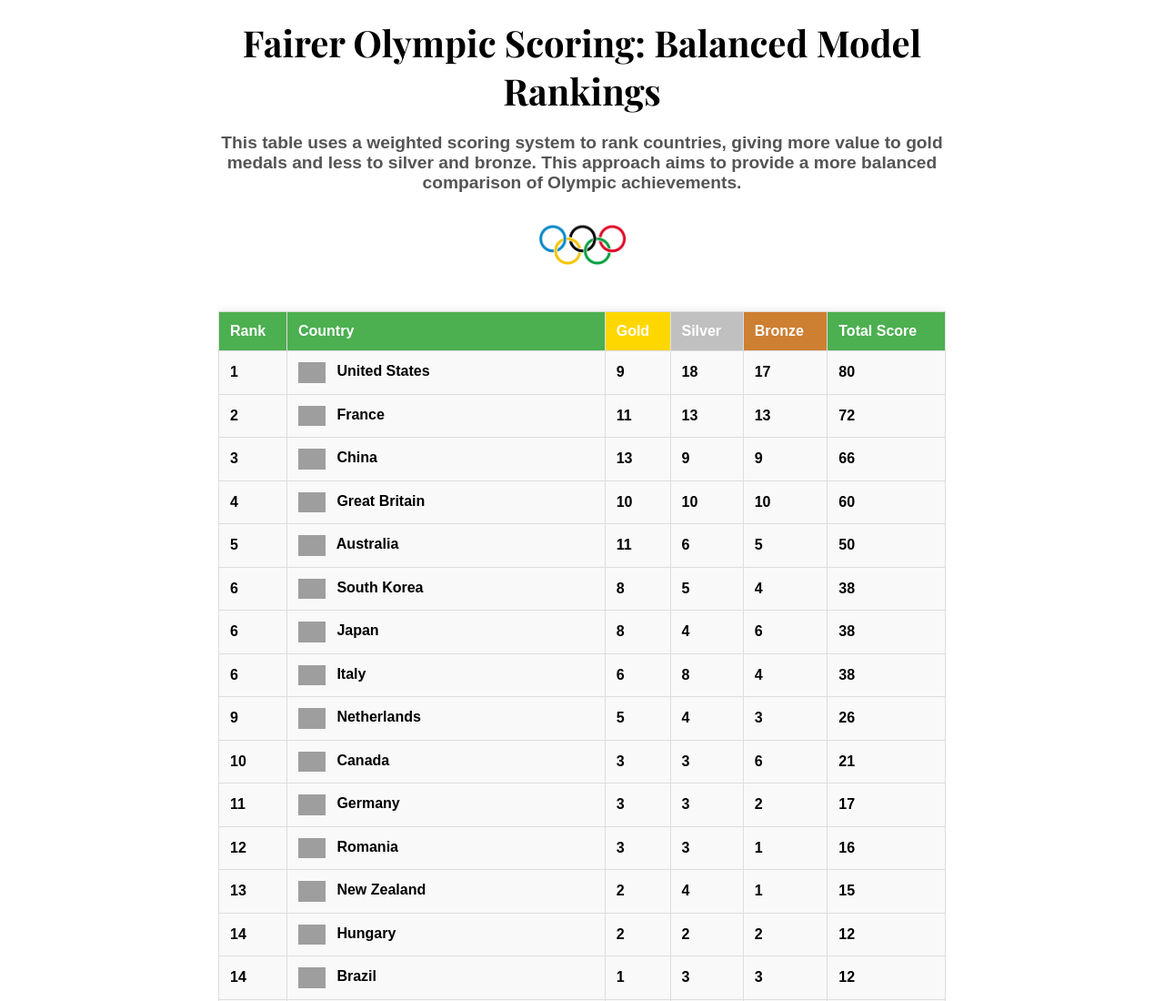
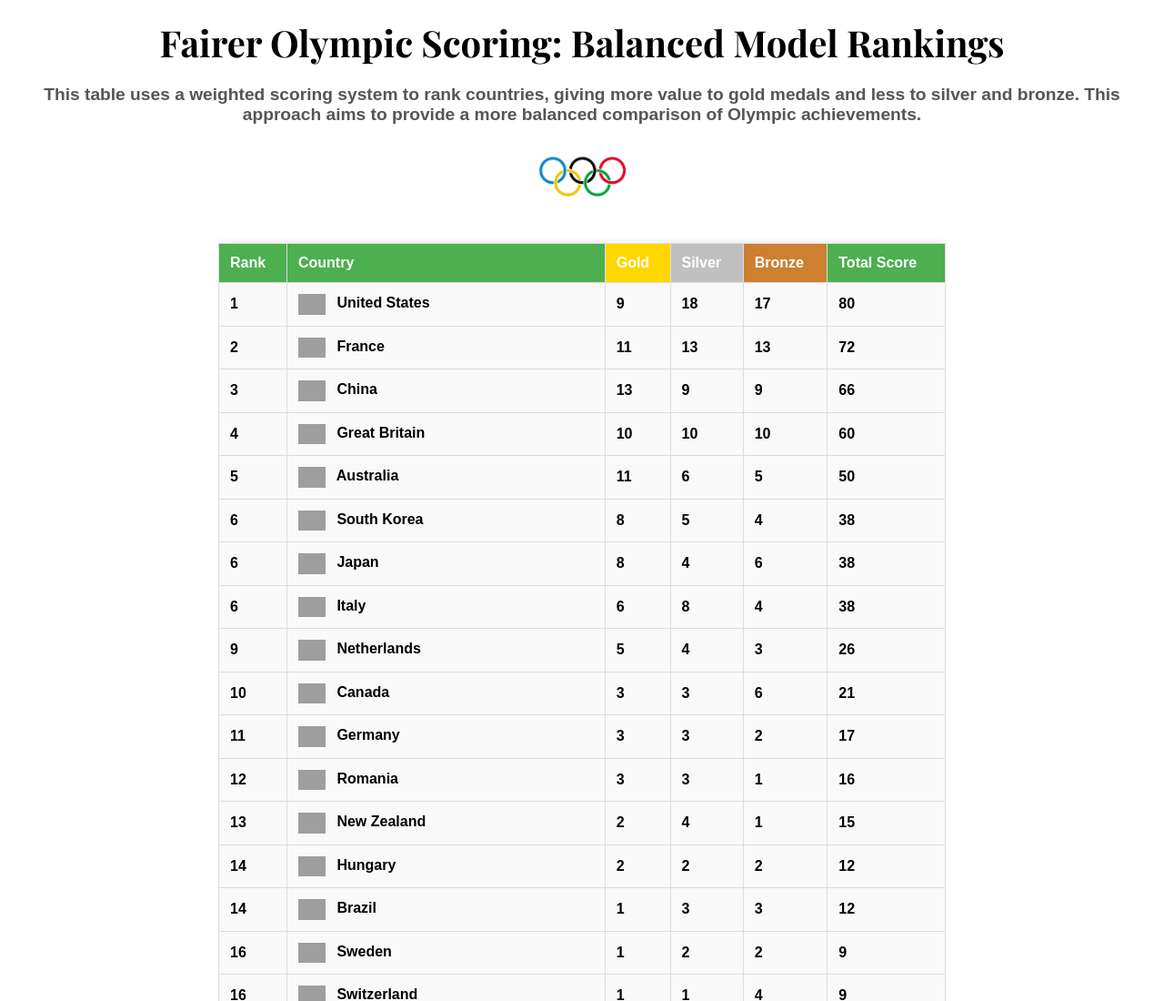
Before and after one commit to charlieeg/olympic-medal-table-fairer, a plain HTML site: page index.html in a window 1280 px wide. Shown: the top 1100 px of the page at 91% size. Drawn offline with nearby package versions, Linux system fonts and the light colour scheme; grey boxes are pictures that could not be loaded.

Commit message:
Update index.html

```diff
--- a/index.html
+++ b/index.html
@@ -20,7 +20,7 @@
         .header-container {
             text-align: center;
             width: 100%;
-            max-width: 800px; /* Limit header width for better centering */
+            max-width: 1200px; /* Limit header width for better centering */
         }
 
         .header-title {
```
